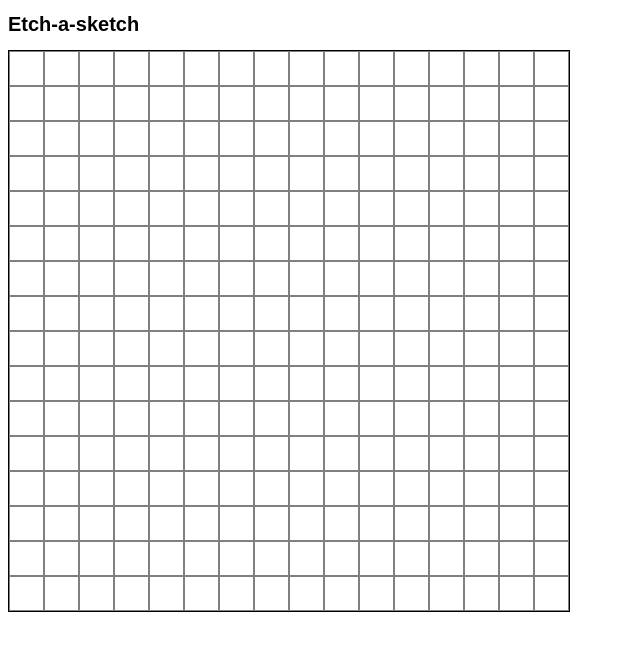
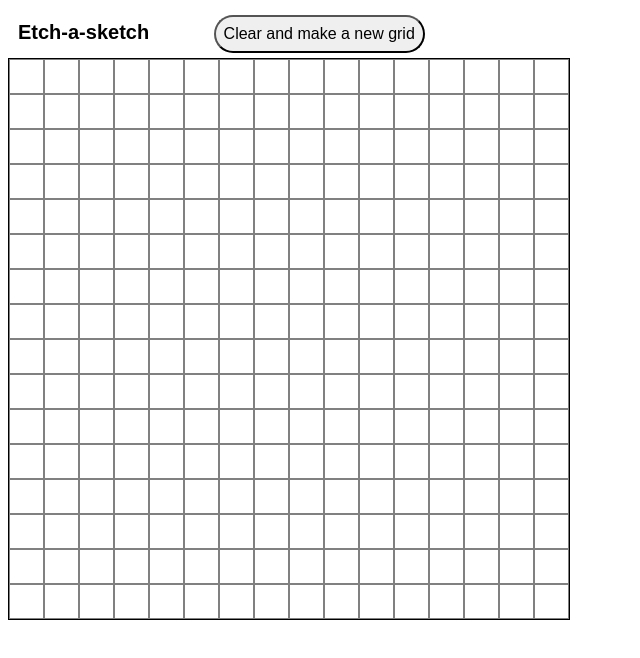
Before and after one commit to sabinaan/etch-a-sketch, a plain HTML site: page index.html in a window 1280 px wide. Shown: the whole page, without its empty margins (0-640 px from the left). Drawn offline with Linux system fonts and the light colour scheme.

Commit message:
Added and styled a clear button

```diff
--- a/index.html
+++ b/index.html
@@ -16,7 +16,9 @@
 <body>
 
   <h1>Etch-a-sketch</h1>
+  <button>Clear and make a new grid</button>
   <div class='container'></div>
+
 
   <script src="script.js"></script>
 </body>
--- a/style.css
+++ b/style.css
@@ -9,6 +9,14 @@ body{
 
 h1{
     font-size: 20px;
+    display: inline-block;
+    margin-left: 10px;
+}
+button{
+    font-size: 16px;
+    border-radius: 40px;
+    padding: 8px;
+    margin: 5px 0px 0px 60px;
 }
 
 .container{
```
